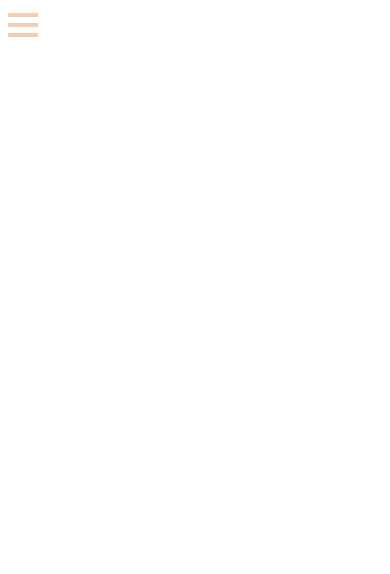
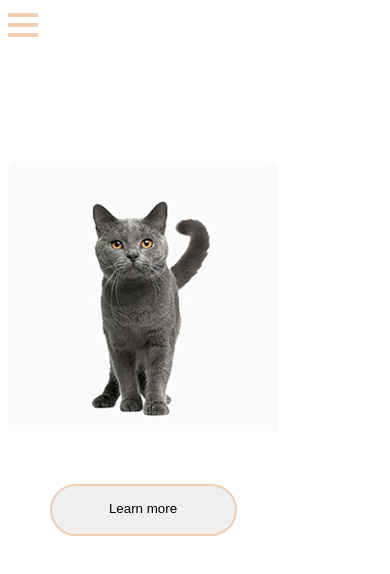
Before and after one commit to farsenyev/shelter, a plain HTML site: page pages/test/test.html in a window 390 px wide. Drawn offline with Linux system fonts and the light colour scheme.

Commit message:
feat: try to fill card from json

```diff
--- /dev/null
+++ b/assets/json/pets.json
@@ -0,0 +1,90 @@
+[
+  {
+    "name": "Jennifer",
+    "img": "../../assets/images/pets-jennifer.png",
+    "type": "Dog",
+    "breed": "Labrador",
+    "description": "Jennifer is a sweet 2 months old Labrador that is patiently waiting to find a new forever home. This girl really enjoys being able to go outside to run and play, but won't hesitate to play up a storm in the house if she has all of her favorite toys.",
+    "age": "2 months",
+    "inoculations": ["none"],
+    "diseases": ["none"],
+    "parasites": ["none"]
+  },
+  {
+    "name": "Sophia",
+    "img": "../../assets/images/pets-sophia.png",
+    "type": "Dog",
+    "breed": "Shih tzu",
+    "description": "Sophia here and I'm looking for my forever home to live out the best years of my life. I am full of energy. Everyday I'm learning new things, like how to walk on a leash, go potty outside, bark and play with toys and I still need some practice.",
+    "age": "1 month",
+    "inoculations": ["parvovirus"],
+    "diseases": ["none"],
+    "parasites": ["none"]
+  },
+  {
+    "name": "Woody",
+    "img": "../../assets/images/pets-woody.png",
+    "type": "Dog",
+    "breed": "Golden Retriever",
+    "description": "Woody is a handsome 3 1/2 year old boy. Woody does know basic commands and is a smart pup. Since he is on the stronger side, he will learn a lot from your training. Woody will be happier when he finds a new family that can spend a lot of time with him.",
+    "age": "3 years 6 months",
+    "inoculations": ["adenovirus", "distemper"],
+    "diseases": ["right back leg mobility reduced"],
+    "parasites": ["none"]
+  },
+  {
+    "name": "Scarlett",
+    "img": "../../assets/images/pets-scarlett.png",
+    "type": "Dog",
+    "breed": "Jack Russell Terrier",
+    "description": "Scarlett is a happy, playful girl who will make you laugh and smile. She forms a bond quickly and will make a loyal companion and a wonderful family dog or a good companion for a single individual too since she likes to hang out and be with her human.",
+    "age": "3 months",
+    "inoculations": ["parainfluenza"],
+    "diseases": ["none"],
+    "parasites": ["none"]
+  },
+  {
+    "name": "Katrine",
+    "img": "../../assets/images/pets-katrine.png",
+    "type": "Cat",
+    "breed": "British Shorthair",
+    "description": "Katrine is a beautiful girl. She is as soft as the finest velvet with a thick lush fur. Will love you until the last breath she takes as long as you are the one. She is picky about her affection. She loves cuddles and to stretch into your hands for a deeper relaxations.",
+    "age": "6 months",
+    "inoculations": ["panleukopenia"],
+    "diseases": ["none"],
+    "parasites": ["none"]
+  },
+  {
+    "name": "Timmy",
+    "img": "../../assets/images/pets-timmy.png",
+    "type": "Cat",
+    "breed": "British Shorthair",
+    "description": "Timmy is an adorable grey british shorthair male. He loves to play and snuggle. He is neutered and up to date on age appropriate vaccinations. He can be chatty and enjoys being held. Timmy has a lot to say and wants a person to share his thoughts with.",
+    "age": "2 years 3 months",
+    "inoculations": ["calicivirus", "viral rhinotracheitis"],
+    "diseases": ["kidney stones"],
+    "parasites": ["none"]
+  },
+  {
+    "name": "Freddie",
+    "img": "../../assets/images/pets-freddie.png",
+    "type": "Cat",
+    "breed": "British Shorthair",
+    "description": "Freddie is a little shy at first, but very sweet when he warms up. He likes playing with shoe strings and bottle caps. He is quick to learn the rhythms of his human’s daily life. Freddie has bounced around a lot in his life, and is looking to find his forever home.",
+    "age": "2 months",
+    "inoculations": ["rabies"],
+    "diseases": ["none"],
+    "parasites": ["none"]
+  },
+  {
+    "name": "Charly",
+    "img": "../../assets/images/pets-charly.png",
+    "type": "Dog",
+    "breed": "Jack Russell Terrier",
+    "description": "This cute boy, Charly, is three years old and he likes adults and kids. He isn’t fond of many other dogs, so he might do best in a single dog home. Charly has lots of energy, and loves to run and play. We think a fenced yard would make him very happy.",
+    "age": "8 years",
+    "inoculations": ["bordetella bronchiseptica", "leptospirosis"],
+    "diseases": ["deafness", "blindness"],
+    "parasites": ["lice", "fleas"]
+  }
+]
--- a/pages/main/style.css
+++ b/pages/main/style.css
@@ -286,10 +286,20 @@
 
         display: flex;
         flex-direction: column-reverse;
-        justify-content: space-between;
+        justify-content: space-around;
         align-items: center;
     }
     .pets-learn-more {
+        font-family: 'Georgia', serif;
+        font-style: normal;
+        font-weight: 400;
+        font-size: 17px;
+        line-height: 130%;
+
+        letter-spacing: 0.06em;
+
+        color: #292929;
+
         padding: 0;
 
         width: 187px;
@@ -299,6 +309,9 @@
         border-radius: 100px;
         border: #F1CDB3 2px solid;
 
+        white-space: nowrap;
+
+
     }
     .pet-name {
         width: 74px;
@@ -328,6 +341,16 @@
         z-index: 1;
     }
     #pets-button {
+        font-family: 'Georgia', serif;
+        font-style: normal;
+        font-weight: 400;
+        font-size: 17px;
+        line-height: 130%;
+
+        letter-spacing: 0.06em;
+
+        color: #292929;
+
         padding: 15px 45px;
         gap: 10px;
         margin-top: 60px;
@@ -338,6 +361,8 @@
         background: #F1CDB3;
         border-radius: 100px;
         border: #F1CDB3;
+
+        white-space: nowrap;
     }
 
     #help {
@@ -1088,9 +1113,12 @@
     #pets {
         height: 877px;
 
-        /* color-light-l */
-
         background: #F6F6F6;
+
+        display: flex;
+        flex-direction: row;
+        justify-content: center;
+        align-items: center;
     }
 
     #pets-content {
@@ -1130,7 +1158,6 @@
         justify-content: space-between;
         align-items: center;
     }
-
     .rotate-arrow {
         transform: rotate(180deg);
     }
@@ -1143,6 +1170,7 @@
         width: 52px;
         height: 52px;
 
+        background: #F6F6F6;
         border: 2px solid #F1CDB3;
         border-radius: 100px;
         display: flex;
@@ -1160,8 +1188,10 @@
 
         display: flex;
         flex-direction: column-reverse;
-        justify-content: space-between;
-        align-items: center;
+        justify-content: space-around;
+        align-items: center;
+
+
     }
 
     .card-hidden {
@@ -1169,6 +1199,16 @@
     }
 
     .pets-learn-more {
+        font-family: 'Georgia', serif;
+        font-style: normal;
+        font-weight: 400;
+        font-size: 17px;
+        line-height: 130%;
+
+        letter-spacing: 0.06em;
+
+        color: #292929;
+
         box-sizing: border-box;
 
         display: flex;
@@ -1180,12 +1220,16 @@
         width: 187px;
         height: 52px;
 
+        background: #ffffff;
         border: 2px solid #F1CDB3;
         border-radius: 100px;
 
         flex: none;
         order: 0;
         flex-grow: 0;
+
+        white-space: nowrap;
+
     }
 
     .pet-name {
@@ -1213,6 +1257,16 @@
     }
 
     #pets-button {
+        font-family: 'Georgia', serif;
+        font-style: normal;
+        font-weight: 400;
+        font-size: 17px;
+        line-height: 130%;
+
+        letter-spacing: 0.06em;
+
+        color: #292929;
+
         display: flex;
         flex-direction: column;
         justify-content: center;
@@ -1226,6 +1280,8 @@
         background: #F1CDB3;
         border-radius: 100px;
         border: #F1CDB3;
+
+        white-space: nowrap;
     }
 
     .modal {
@@ -1891,19 +1947,16 @@
     }
     #pets-slider{
         display: flex;
-        flex-direction: column;
+        flex-direction: row;
         justify-content: space-around;
-    }
-    .buttons-320{
-        margin-bottom: 42px;
-
-        display: flex;
-        flex-direction: row;
-        justify-content: space-around;
-        align-items: center;
-    }
+        align-items: center;
+
+        flex-wrap: wrap;
+    }
+
     .pets-arrow-button {
-        visibility: hidden;
+        margin-top: 20px;
+        order: 2;
 
         box-sizing: border-box;
 
@@ -1912,6 +1965,7 @@
         width: 52px;
         height: 52px;
 
+        background: #F6F6F6;
         border: 2px solid #F1CDB3;
         border-radius: 100px;
         display: flex;
@@ -1919,27 +1973,21 @@
         justify-content: center;
         z-index: 1;
     }
-    .arrow-320{
-        box-sizing: border-box;
-
-        padding: 23px 19px;
-
-        width: 52px;
-        height: 52px;
-
-        background: #fff;
-
-        border: 2px solid #F1CDB3;
-        border-radius: 100px;
-        display: flex;
-        flex-direction: column;
-        justify-content: center;
-        z-index: 1;
-    }
+
     .rotate-arrow{
         transform: rotate(180deg);
     }
     #pets-button {
+        font-family: 'Georgia', serif;
+        font-style: normal;
+        font-weight: 400;
+        font-size: 17px;
+        line-height: 130%;
+
+        letter-spacing: 0.06em;
+
+        color: #292929;
+
         display: flex;
         flex-direction: column;
         justify-content: center;
@@ -1953,15 +2001,18 @@
         background: #F1CDB3;
         border-radius: 100px;
         border: #F1CDB3;
+
+        white-space: nowrap;
     }
     .card{
         display: flex;
         flex-direction: column-reverse;
-        justify-content: space-between;
+        justify-content: space-around;
         align-items: center;
 
         width: 270px;
-        /*height: 435px;*/
+        height: 435px;
+        background: #FAFAFA;
     }
     .pet-name{
         font-family: 'Georgia', serif;
@@ -1978,6 +2029,16 @@
         color: #545454;
     }
     .pets-learn-more{
+        font-family: 'Georgia', serif;
+        font-style: normal;
+        font-weight: 400;
+        font-size: 17px;
+        line-height: 130%;
+
+        letter-spacing: 0.06em;
+
+        color: #292929;
+
         box-sizing: border-box;
 
         display: flex;
@@ -1991,10 +2052,14 @@
 
         border: 2px solid #F1CDB3;
         border-radius: 100px;
+        background: #ffffff;
 
         flex: none;
         order: 0;
         flex-grow: 0;
+
+        white-space: nowrap;
+
     }
     .hidden-320{
         display: none;
--- a/pages/test/test.css
+++ b/pages/test/test.css
@@ -82,3 +82,54 @@
 .activated{
     border-bottom: solid 3px #F1CDB3;
 }
+
+
+
+
+.card{
+    display: flex;
+    flex-direction: column-reverse;
+    justify-content: space-between;
+    align-items: center;
+
+    width: 270px;
+    /*height: 435px;*/
+}
+.pet-name{
+    font-family: 'Georgia', serif;
+    font-style: normal;
+    font-weight: 400;
+    font-size: 20px;
+    line-height: 23px;
+
+    display: flex;
+    align-items: center;
+    text-align: center;
+    letter-spacing: 0.06em;
+
+    color: #545454;
+}
+.pets-learn-more {
+    box-sizing: border-box;
+
+    display: flex;
+    flex-direction: column;
+    align-items: center;
+    padding: 15px 45px;
+    gap: 10px;
+
+    width: 187px;
+    height: 52px;
+
+    border: 2px solid #F1CDB3;
+    border-radius: 100px;
+
+    flex: none;
+    order: 0;
+    flex-grow: 0;
+}
+.pet-img {
+    border-radius: 9px 9px 0 0;
+
+    z-index: 1;
+}
--- a/pages/test/test.html
+++ b/pages/test/test.html
@@ -22,6 +22,15 @@
             </nav>
         </section>
     </header>
+
+
+    <section class="card">
+        <button class="pets-learn-more">Learn more</button>
+        <h4 class="pet-name"></h4>
+        <img src="../../assets/images/pets-katrine.png" alt="cat Katrine" class="pet-img">
+    </section>
+
+
     <script src="testScript.js"></script>
 </body>
 </html>
```
Also changed, not shown: pages/main/main.html (+3 -11 lines), pages/pets/pets.html (+15 -15 lines), pages/pets/stylesPets.css (+36 -0 lines), pages/test/testScript.js (+28 -0 lines).
